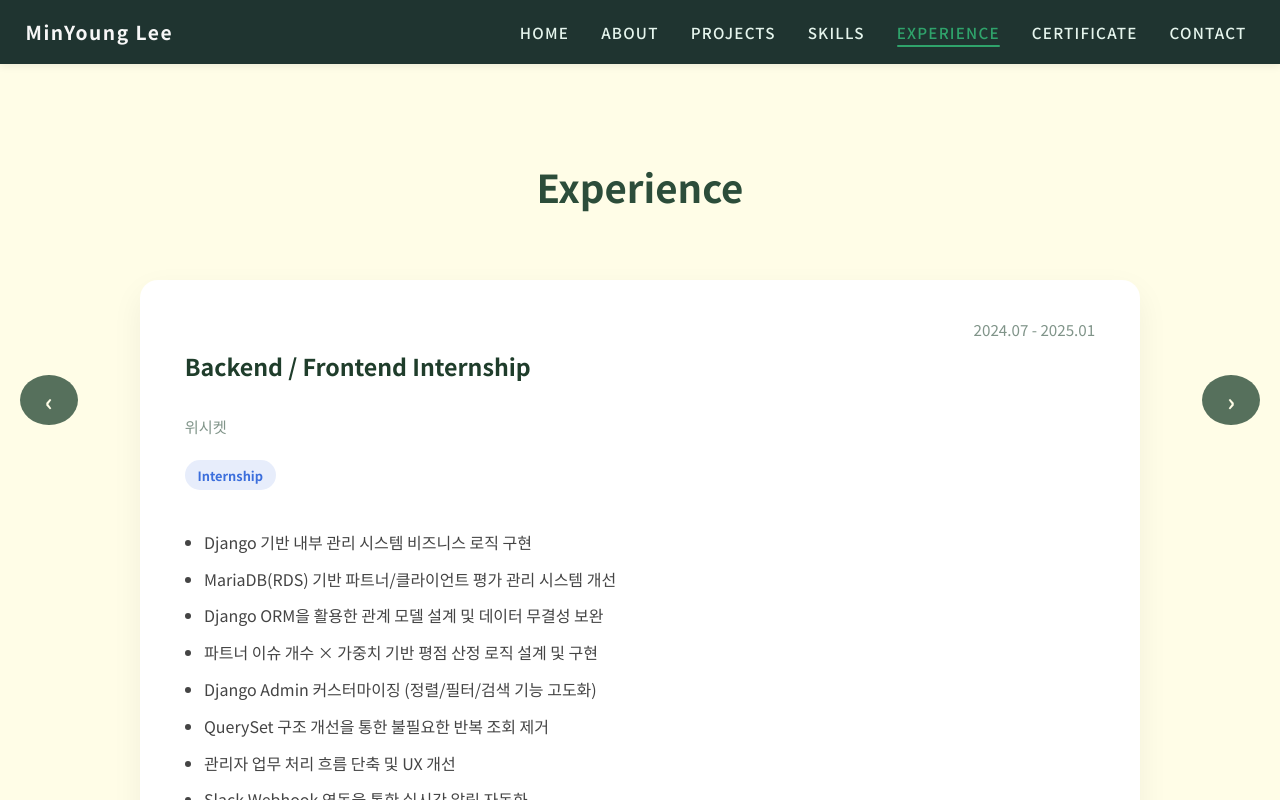
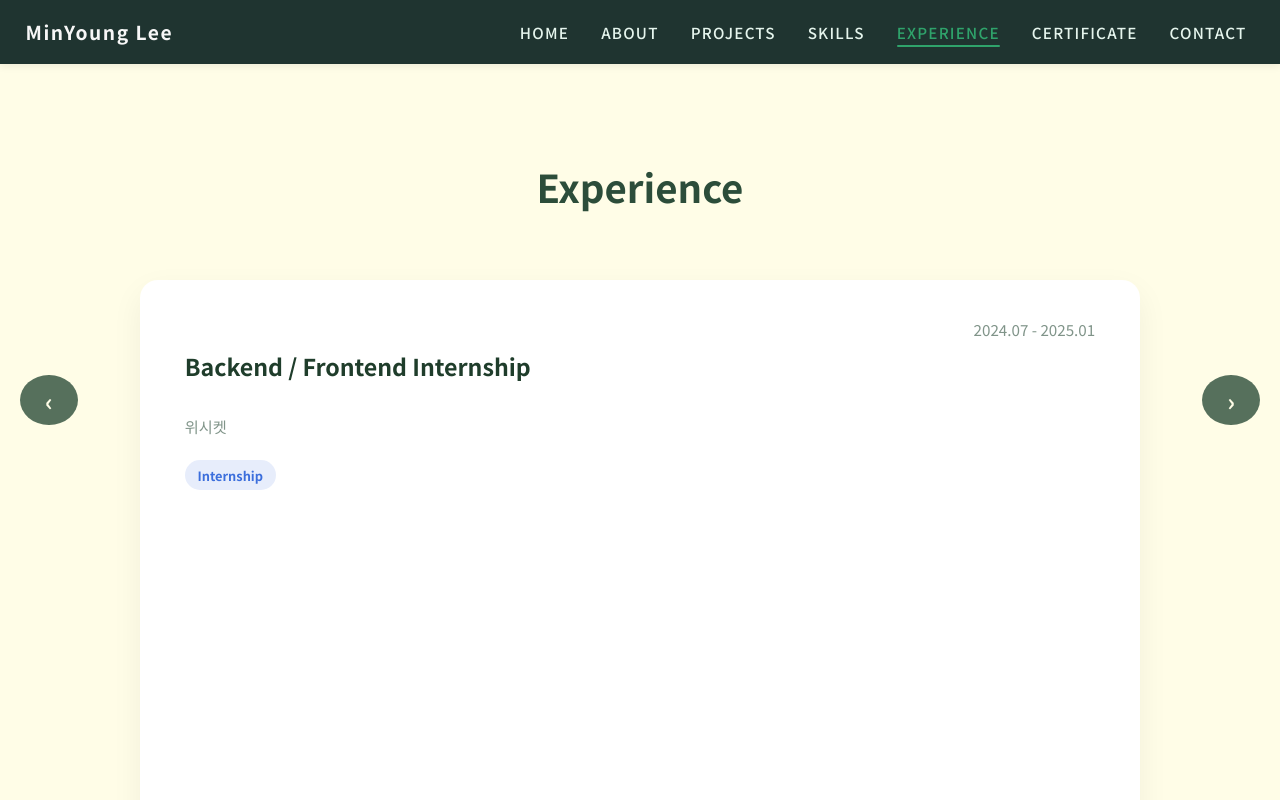
Before and after one commit to minyoung0303/minyoung.github.io, a React (Vite) app: page / in a window 1280 px wide. Both pictures are taken after a click on the item "EXPERIENCE". Shown: the top 800 px of the page. Built offline with nearby package versions, Linux system fonts and the light colour scheme.

Commit message:
[feat] 포트폴리오 경험 추가

```diff
--- a/src/components/Experience.jsx
+++ b/src/components/Experience.jsx
@@ -7,17 +7,28 @@ const experiences = [
     period: '2024.07 - 2025.01',
     type: 'Internship',
     description: [
-      'Django 기반 내부 관리 시스템 비즈니스 로직 구현',
-      'MariaDB(RDS) 기반 파트너/클라이언트 평가 관리 시스템 개선',
-      'Django ORM을 활용한 관계 모델 설계 및 데이터 무결성 보완',
-      '파트너 이슈 개수 × 가중치 기반 평점 산정 로직 설계 및 구현',
-      'Django Admin 커스터마이징 (정렬/필터/검색 기능 고도화)',
-      'QuerySet 구조 개선을 통한 불필요한 반복 조회 제거',
-      '관리자 업무 처리 흐름 단축 및 UX 개선',
-      'Slack Webhook 연동을 통한 실시간 알림 자동화',
-      'AWS ECS 기반 컨테이너 배포 환경 경험',
-      'RDS(MariaDB) 연동 운영',
-      'Docker 기반 개발 환경 관리',
+      '소속 : 개발팀',
+      '  - 프론트엔드/백엔드개발 지원',
+      '  - 내부 평가 관리 시스템 백엔드 개발 및 운영 인턴(6개월)',
+      '이용자 평가·리뷰 관리 시스템 백엔드 개발 및 UX/UI 개선',
+      '  - 사내 백오피스(약 50명 사용) 프론트엔드·백엔드 개발 및 협업 진행',
+      '  - Slack Webhook API을 활용해 평가 데이터 공유 자동화 구현 (기존 수동 URL 전달 방식 개선)',
+      '  - 데이터 공유 속도 10초 → 2초 단축, 업무 효율 및 시스템 활용도 향상',
+      '협업 및 운영 환경 경험',
+      '  - 주간 스탠드업 회의 및 이슈 트래킹 도구(Notion 등)을 활용한 태스크 관리 경험',
+      '  - Git 활용 및 PR 리뷰 기반 개발 프로세스 경험(코드 리뷰를 통해 성능·가독성,',
+// ■ 소속 : 개발팀
+// - 프론트엔드/백엔드개발 지원
+// - 내부 평가 관리 시스템 백엔드 개발 및 운영 인턴(6개월)
+
+// ■ 이용자 평가·리뷰 관리 시스템 백엔드 개발 및 UX/UI 개선
+// - 사내 백오피스(약 50명 사용) 프론트엔드·백엔드 개발 및 협업 진행
+// - Slack Webhook API을 활용해 평가 데이터 공유 자동화 구현 (기존 수동 URL 전달 방식 개선)
+// - 데이터 공유 속도 10초 → 2초 단축, 업무 효율 및 시스템 활용도 향상
+
+// ■ 협업 및 운영 환경 경험
+// - 주간 스탠드업 회의 및 이슈 트래킹 도구(Notion 등)을 활용한 태스크 관리 경험
+// - Git 활용 및 PR 리뷰 기반 개발 프로세스 경험(코드 리뷰를 통해 성능·가독성 개선)
     ],
     tech: [
       'Python',
@@ -59,7 +70,7 @@ const experiences = [
       'Python 기반 문제 해결 능력 강화',
       'Java 객체지향 프로그래밍 및 자료구조 학습',
       'Django 기반 웹 서비스 개발 및 프로젝트 수행',
-      'AWS(IAM, RDS, S3, ECS, EC2) 활용 배포 경험',
+      'AWS(IAM, RDS, S3, EC2 등) 활용 배포 경험',
       'PostgreSQL 연동 및 ERD 설계 경험',
     ],
     tech: [
--- a/src/components/css/Experience.css
+++ b/src/components/css/Experience.css
@@ -91,7 +91,7 @@
 .description li {
   margin-bottom: 0.65rem;
   line-height: 1.65;
-  color: #444;
+  color: #ffffff;
 }
 
 .tech-stack {
```
